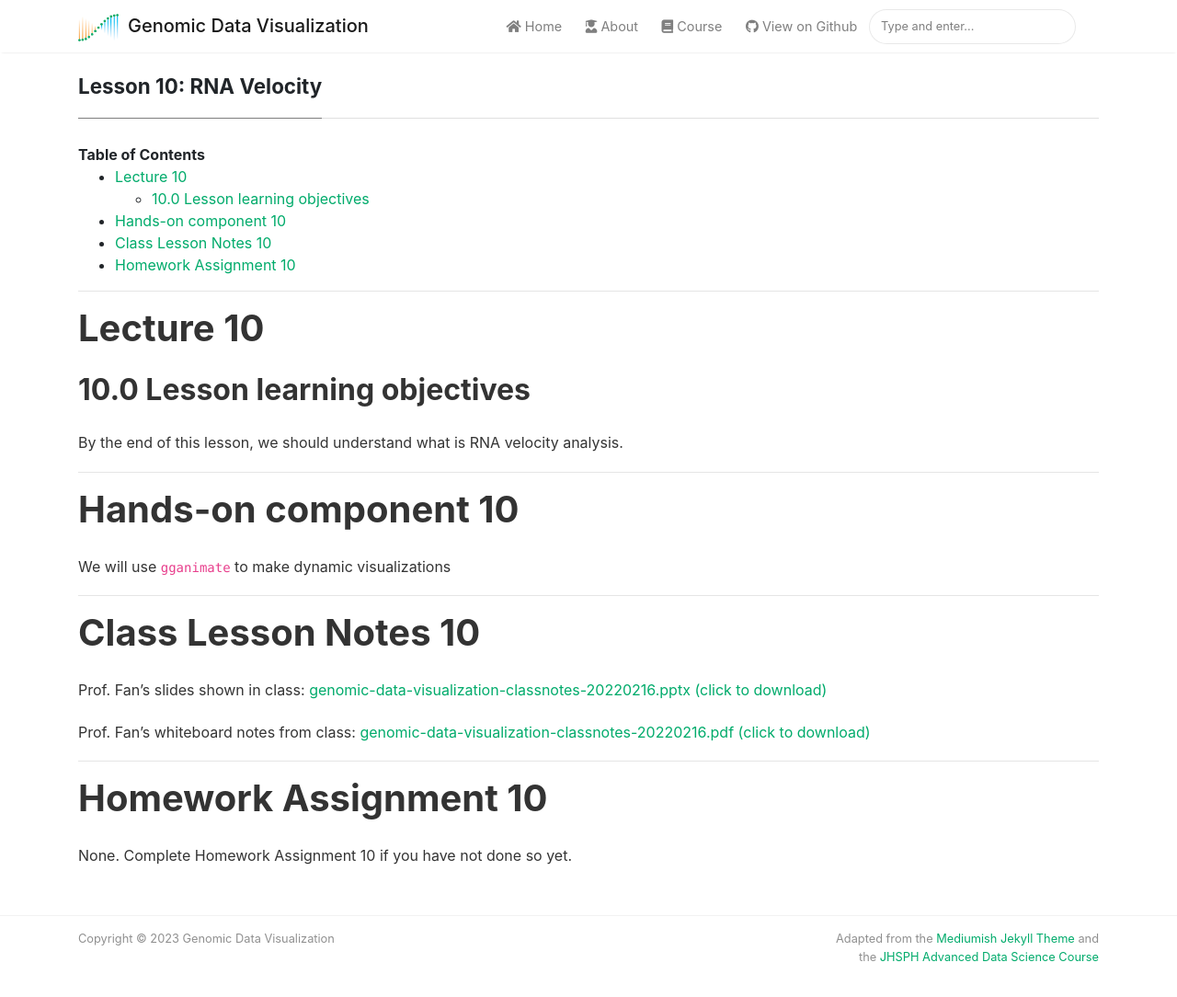
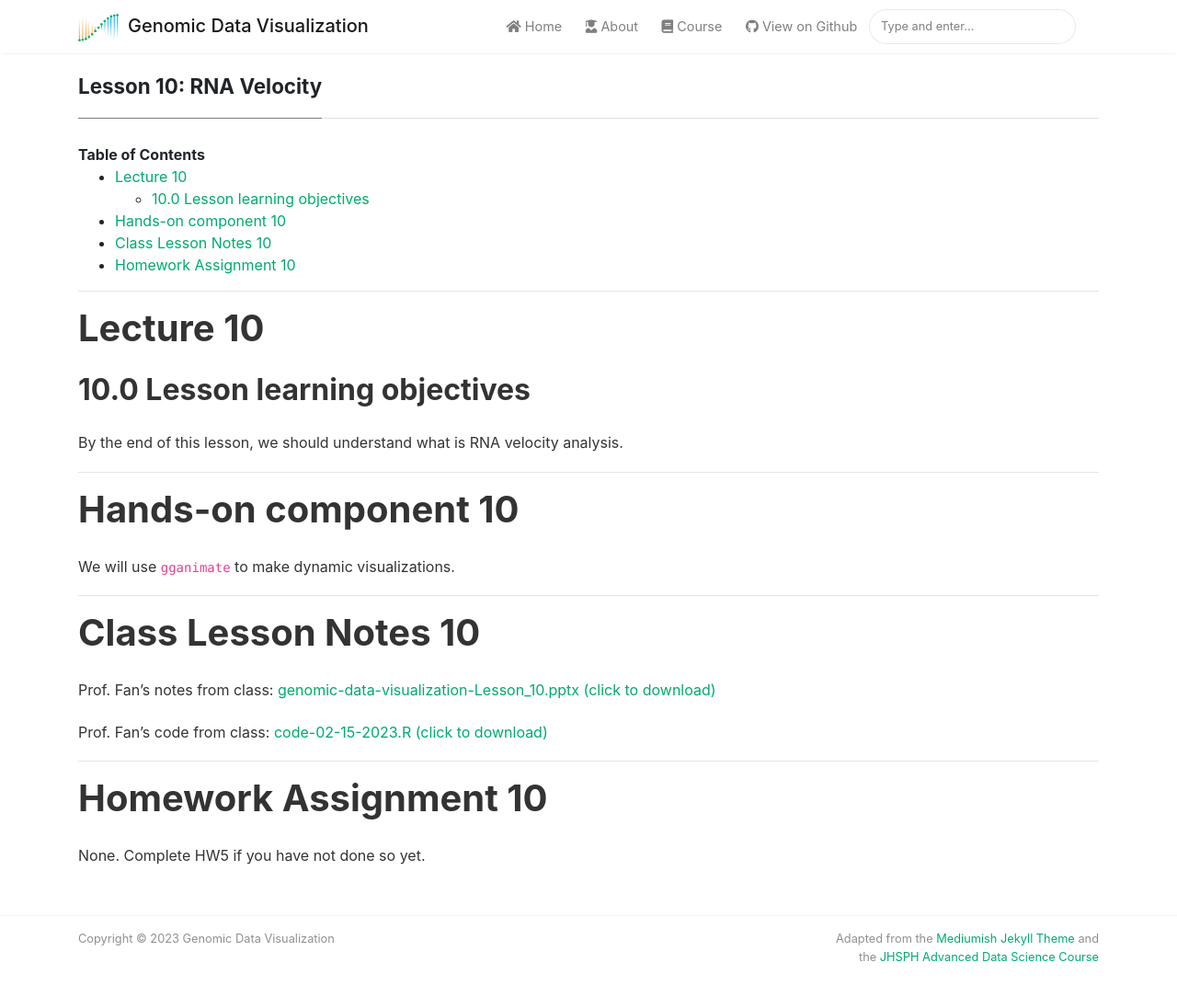
Before and after one commit to JEFworks-Lab/genomic-data-visualization-2023, a Jekyll site: the page built from _course/10-rna-velocity.md, in a window 1280 px wide and 1124 px high. Shown: the top 1084 px of the window at 92% size. Built offline with Jekyll 4.4.1, drawn with Linux system fonts in a browser that asks for light colours; nearby versions of some CDN libraries.

```diff
--- a/_course/10-rna-velocity.md
+++ b/_course/10-rna-velocity.md
@@ -14,18 +14,18 @@
 
 # Hands-on component 10
 
-We will use `gganimate` to make dynamic visualizations
+We will use `gganimate` to make dynamic visualizations.
 
 ---
 
 # Class Lesson Notes 10
 
-Prof. Fan’s slides shown in class: [genomic-data-visualization-classnotes-20220216.pptx (click to download)]({{ site.baseurl }}/resources/notes/genomic-data-visualization-classnotes-20220216.pptx)
+Prof. Fan’s notes from class: [genomic-data-visualization-Lesson_10.pptx (click to download)]({{ site.baseurl }}/resources/notes/genomic-data-visualization-Lesson_10.pptx)
 
-Prof. Fan’s whiteboard notes from class: [genomic-data-visualization-classnotes-20220216.pdf (click to download)]({{ site.baseurl }}/resources/notes/genomic-data-visualization-classnotes-20220216.pdf)
+Prof. Fan’s code from class: [code-02-15-2023.R (click to download)]({{ site.baseurl }}/resources/code/code-02-15-2023.R)
 
 ---
 
 # Homework Assignment 10
 
-None. Complete Homework Assignment 10 if you have not done so yet.
+None. Complete HW5 if you have not done so yet.
```
Also changed, not shown: _course/11-misleading-visualizations.md (+2 -7 lines), _course/9-differential-gene-expression-continued.md (+8 -2 lines), homework/hw5/init.txt (renamed from homework/hw4/init.txt), 3 other files.
